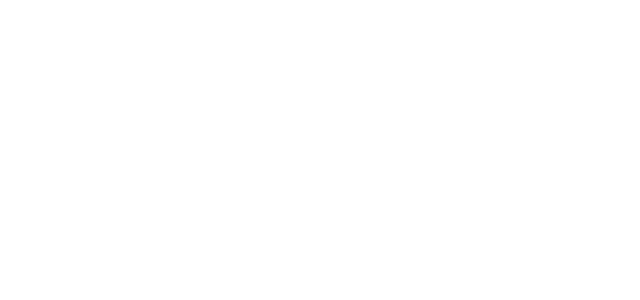
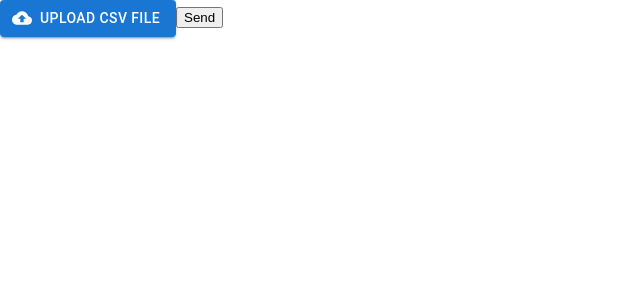
Before and after one commit to daniellopez1999/Shopping-and-tracker-project, a React (Vite) app in the folder frontend/shopping_frontend/: page /admin/create-products in a window 1280 px wide. Before the commit this address had no page. Shown: the top 300 px of the page, without its empty margins (0-640 px from the left). Built offline with nearby package versions, Linux system fonts and the light colour scheme.

Commit message:
Feat: Frontend done for create products bulk

```diff
--- a/frontend/shopping_frontend/src/App.tsx
+++ b/frontend/shopping_frontend/src/App.tsx
@@ -5,6 +5,7 @@
 import SignIn from './Pages/SignIn/SignIn';
 import SignUp from './Pages/SignUp/SignUp';
 import Orders from './Pages/Orders/Orders';
+import CreateProducts from './Pages/CreateProducts/CreateProducts';
 
 const App: React.FC = () => {
   return (
@@ -15,6 +16,7 @@
         <Route path="/sign-in" Component={SignIn} />
         <Route path="/sign-up" Component={SignUp} />
         <Route path="/orders" Component={Orders} />
+        <Route path="/admin/create-products" Component={CreateProducts} />
       </Routes>
     </Router>
   );
--- /dev/null
+++ b/frontend/shopping_frontend/src/Components/FileUpload/FileUpload.tsx
@@ -0,0 +1,42 @@
+import { styled } from '@mui/material/styles';
+import Button from '@mui/material/Button';
+import CloudUploadIcon from '@mui/icons-material/CloudUpload';
+
+const VisuallyHiddenInput = styled('input')({
+  clip: 'rect(0 0 0 0)',
+  clipPath: 'inset(50%)',
+  height: 1,
+  overflow: 'hidden',
+  position: 'absolute',
+  bottom: 0,
+  left: 0,
+  whiteSpace: 'nowrap',
+  width: 1,
+});
+
+interface InputFileUploadProps {
+  setSelectedFile: any;
+}
+
+const InputFileUpload: React.FC<InputFileUploadProps> = ({
+  setSelectedFile,
+}) => {
+  return (
+    <Button
+      component="label"
+      role={undefined}
+      variant="contained"
+      tabIndex={-1}
+      startIcon={<CloudUploadIcon />}
+    >
+      Upload CSV file
+      <VisuallyHiddenInput
+        type="file"
+        accept=".csv"
+        onChange={(e) => setSelectedFile(e.target.files![0])}
+      />
+    </Button>
+  );
+};
+
+export default InputFileUpload;
--- /dev/null
+++ b/frontend/shopping_frontend/src/Pages/CreateProducts/CreateProducts.tsx
@@ -0,0 +1,19 @@
+import { useEffect, useState } from 'react';
+import InputFileUpload from '../../Components/FileUpload/FileUpload';
+
+const CreateProducts = () => {
+  const [selectedFile, setSelectedFile] = useState(null);
+
+  const sendCSV = () => {};
+
+  return (
+    <div>
+      <div>
+        <InputFileUpload setSelectedFile={setSelectedFile} />
+        <button onClick={sendCSV}>Send</button>
+      </div>
+    </div>
+  );
+};
+
+export default CreateProducts;
--- a/frontend/shopping_frontend/src/Pages/Products/Products.tsx
+++ b/frontend/shopping_frontend/src/Pages/Products/Products.tsx
@@ -78,10 +78,6 @@
     setSelectedProduct(null);
   };
 
-  useEffect(() => {
-    console.log(cart);
-  }, [cart]);
-
   if (loading) return <p>Loading products...</p>;
   if (!loading && products.length === 0) return <p>No products found</p>;
 
```
